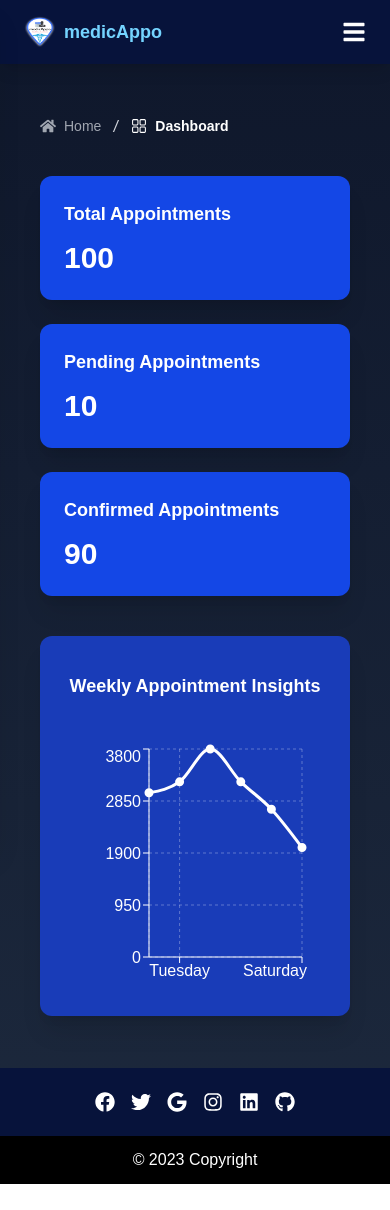
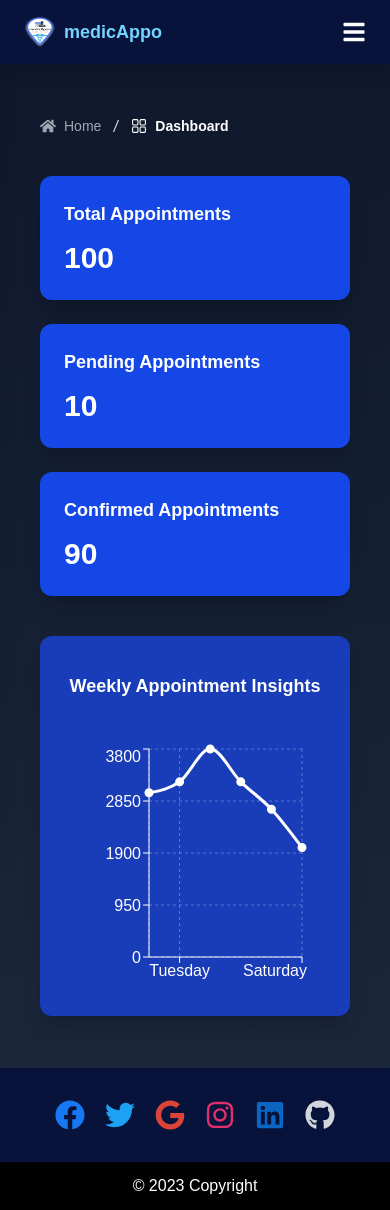
Before and after one commit to jeysurya2000/Medicappo, a React (Vite) app in the folder medicappo-app/: page /doctor/home in a window 390 px wide. Before the commit the page ends 1184 px from the top, so only its background shows below. Built offline with nearby package versions, Linux system fonts and the light colour scheme.

Commit message:
Footer section link added and branded colors added and mobile profile dropdown moved to the bottom the sidebar  in the Layout Page.

```diff
--- a/medicappo-app/src/components/layouts/DoctorLayout.jsx
+++ b/medicappo-app/src/components/layouts/DoctorLayout.jsx
@@ -14,12 +14,16 @@ import {
 
 const DoctorLayout = () => {
   const [open, setOpen] = useState(false);
+  const [mobileProfileOpen, setMobileProfileOpen] = useState(false);
+
+  const doctorName = "Dr. Jey Yogesh";
 
   return (
     <>
       <div className="flex min-h-screen flex-col bg-gradient-to-b from-slate-900 to-slate-800 text-white">
-        {/* Navbar */}
+        {/* NAVBAR */}
         <nav className="sticky top-0 z-50 flex w-full items-center justify-between bg-[#07133B] px-6 py-4 shadow-lg">
+          {/* Logo */}
           <div className="flex items-center gap-2">
             <img src={logo} alt="logo" className="h-8 w-8" />
             <span className="text-lg font-semibold text-sky-300">
@@ -69,35 +73,31 @@ const DoctorLayout = () => {
             </li>
           </ul>
 
-          {/* Hamburger Icon */}
+          {/* Mobile Menu Button */}
           <button className="text-2xl md:hidden" onClick={() => setOpen(true)}>
             <FaBars />
           </button>
 
-          {/* Desktop Right Buttons */}
-          {/* Desktop Right — Profile Dropdown */}
-          <div className="relative hidden items-center gap-4 md:flex">
+          {/* Desktop Profile */}
+          <div className="relative hidden items-center gap-3 md:flex">
             <div className="group flex cursor-pointer items-center gap-2">
-              {/* Profile Image */}
               <img
                 src="https://i.pravatar.cc/100?img=15"
                 alt="profile"
                 className="h-9 w-9 rounded-full border-2 border-sky-300"
               />
 
-              {/* User Name */}
-              <span className="font-semibold text-sky-300">Dr. Jey</span>
+              <div className="max-w-[120px] overflow-hidden font-semibold text-ellipsis whitespace-nowrap text-sky-300">
+                {doctorName}
+              </div>
 
               {/* Dropdown */}
               <div className="absolute top-10 right-0 z-[500] hidden w-40 rounded-lg border border-slate-700 bg-[#0B1A3A] p-2 shadow-xl group-hover:block">
                 <ul className="flex flex-col text-sm">
                   <li className="cursor-pointer rounded px-3 py-2 hover:bg-slate-700">
-                    Profile
+                    Signup
                   </li>
-                  <li className="cursor-pointer rounded px-3 py-2 hover:bg-slate-700">
-                    Settings
-                  </li>
-                  <li className="cursor-pointer px-3 py-2 text-red-400 hover:bg-slate-700">
+                  <li className="cursor-pointer rounded px-3 py-2 text-red-400 hover:bg-slate-700">
                     Logout
                   </li>
                 </ul>
@@ -106,15 +106,15 @@ const DoctorLayout = () => {
           </div>
         </nav>
 
-        {/* Mobile Sidebar */}
+        {/* -------- MOBILE SIDEBAR -------- */}
         <div
-          className={`fixed top-0 left-0 z-50 h-full w-64 transform bg-[#07133B] shadow-xl transition-transform duration-300 md:hidden ${
-            open ? "translate-x-0" : "-translate-x-full"
-          }`}
+          className={`fixed top-0 left-0 z-50 h-full w-64 transform bg-[#07133B] shadow-xl transition-transform duration-300 md:hidden ${open ? "translate-x-0" : "-translate-x-full"}`}
         >
+          {/* Sidebar Header */}
           <div className="flex items-center justify-between border-b border-slate-700 px-4 py-4">
             <span className="flex items-center gap-2 text-lg font-semibold">
-              <img src={logo} alt="logo" className="h-8 w-8" /> medicAppo
+              <img src={logo} alt="logo" className="h-8 w-8" />
+              medicAppo
             </span>
 
             <button className="text-2xl" onClick={() => setOpen(false)}>
@@ -122,6 +122,9 @@ const DoctorLayout = () => {
             </button>
           </div>
 
+          {/* Main Sidebar Content */}
+          <div className="flex h-[calc(100%-70px)] flex-col justify-between">
+            {/* MENU ITEMS AT TOP */}
             <ul className="mt-6 flex flex-col gap-8 px-6 text-[16px] font-bold">
               <li>
                 <NavLink
@@ -166,38 +169,120 @@ const DoctorLayout = () => {
               </li>
             </ul>
 
-          <div className="mt-10 flex flex-col items-center gap-4 px-6 font-bold">
-            <button className="w-fit rounded-lg bg-red-500 px-4 py-1.5 text-sm hover:bg-red-600">
+            {/* SEPARATOR */}
+            <div className="mx-6 mt-6 border-t border-slate-600" />
+
+            {/* PROFILE AT BOTTOM LEFT */}
+            <div className="px-6 py-6">
+              <button
+                onClick={() => setMobileProfileOpen(!mobileProfileOpen)}
+                className="flex w-full items-center gap-3"
+              >
+                <img
+                  src="https://i.pravatar.cc/100?img=15"
+                  alt="profile"
+                  className="h-12 w-12 rounded-full border-2 border-sky-300"
+                />
+
+                <div className="flex-1 text-left">
+                  <div className="font-semibold text-sky-300">{doctorName}</div>
+                  <div className="text-xs text-gray-400">Tap to open ▼</div>
+                </div>
+              </button>
+
+              {/* Mobile Dropdown */}
+              {mobileProfileOpen && (
+                <div className="animate-fadeIn mt-4 flex flex-col gap-3 rounded-xl border border-slate-700 bg-[#0B1A3A] p-4 shadow-lg">
+                  <button className="w-full rounded-lg bg-purple-500 px-4 py-2 text-sm font-bold hover:bg-purple-600">
+                    Signup
+                  </button>
+
+                  <button className="w-full rounded-lg bg-red-500 px-4 py-2 text-sm font-bold hover:bg-red-600">
                     Logout
                   </button>
-            <button className="w-fit rounded-lg bg-purple-500 px-4 py-1.5 text-sm hover:bg-purple-600">
-              Sign up
-            </button>
+                </div>
+              )}
             </div>
           </div>
+        </div>
+
+        {/* Dark Overlay */}
         {open && (
           <div
             className="fixed inset-0 z-40 bg-black/40 backdrop-blur-sm md:hidden"
             onClick={() => setOpen(false)}
-          ></div>
+          />
         )}
 
-        {/* Main Section */}
+        {/* MAIN OUTLET AREA */}
         <main className="flex flex-1 items-center justify-center px-4 py-10">
           <Outlet />
         </main>
 
-        {/* Footer */}
-        <footer className="flex flex-col items-center gap-3 bg-[#07133B] py-6">
-          <div className="flex gap-4 text-xl text-white">
-            <FaFacebook className="cursor-pointer" />
-            <FaTwitter className="cursor-pointer" />
-            <FaGoogle className="cursor-pointer" />
-            <FaInstagram className="cursor-pointer" />
-            <FaLinkedin className="cursor-pointer" />
-            <FaGithub className="cursor-pointer" />
+        <footer className="flex flex-col items-center gap-4 bg-[#07133B] py-8">
+          <div className="flex gap-5 text-3xl">
+            {/* Facebook */}
+            <a
+              href="https://facebook.com/yourpage"
+              target="_blank"
+              rel="noopener noreferrer"
+              className="text-[#1877F2] transition-all duration-300 hover:scale-125 hover:drop-shadow-[0_0_10px_#1877F2]"
+            >
+              <FaFacebook />
+            </a>
+
+            {/* Twitter / X */}
+            <a
+              href="https://twitter.com/yourprofile"
+              target="_blank"
+              rel="noopener noreferrer"
+              className="text-[#1DA1F2] transition-all duration-300 hover:scale-125 hover:drop-shadow-[0_0_10px_#1DA1F2]"
+            >
+              <FaTwitter />
+            </a>
+
+            {/* Google */}
+            <a
+              href="https://google.com"
+              target="_blank"
+              rel="noopener noreferrer"
+              className="text-[#DB4437] transition-all duration-300 hover:scale-125 hover:drop-shadow-[0_0_10px_#DB4437]"
+            >
+              <FaGoogle />
+            </a>
+
+            {/* Instagram */}
+            <a
+              href="https://instagram.com/yourprofile"
+              target="_blank"
+              rel="noopener noreferrer"
+              className="text-[#E1306C] transition-all duration-300 hover:scale-125 hover:drop-shadow-[0_0_10px_#E1306C]"
+            >
+              <FaInstagram />
+            </a>
+
+            {/* LinkedIn */}
+            <a
+              href="https://linkedin.com/in/yourprofile"
+              target="_blank"
+              rel="noopener noreferrer"
+              className="text-[#0A66C2] transition-all duration-300 hover:scale-125 hover:drop-shadow-[0_0_10px_#0A66C2]"
+            >
+              <FaLinkedin />
+            </a>
+
+            {/* GitHub */}
+            <a
+              href="https://github.com/yourgithub"
+              target="_blank"
+              rel="noopener noreferrer"
+              className="text-gray-300 transition-all duration-300 hover:scale-125 hover:drop-shadow-[0_0_10px_#ffffff]"
+            >
+              <FaGithub />
+            </a>
           </div>
         </footer>
+
         <div className="w-full bg-black p-3 text-center">© 2023 Copyright</div>
       </div>
     </>
```
Also changed, not shown: medicappo-app/src/components/doctor/DoctorSchedules.jsx (added). Lines whose indentation alone changed are shown as unchanged.
